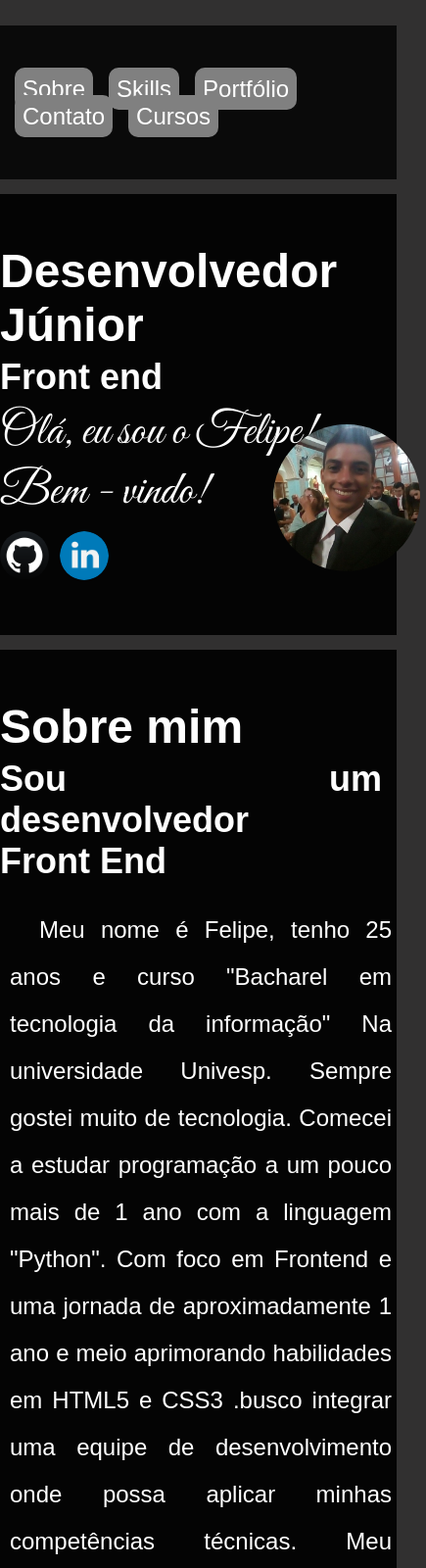
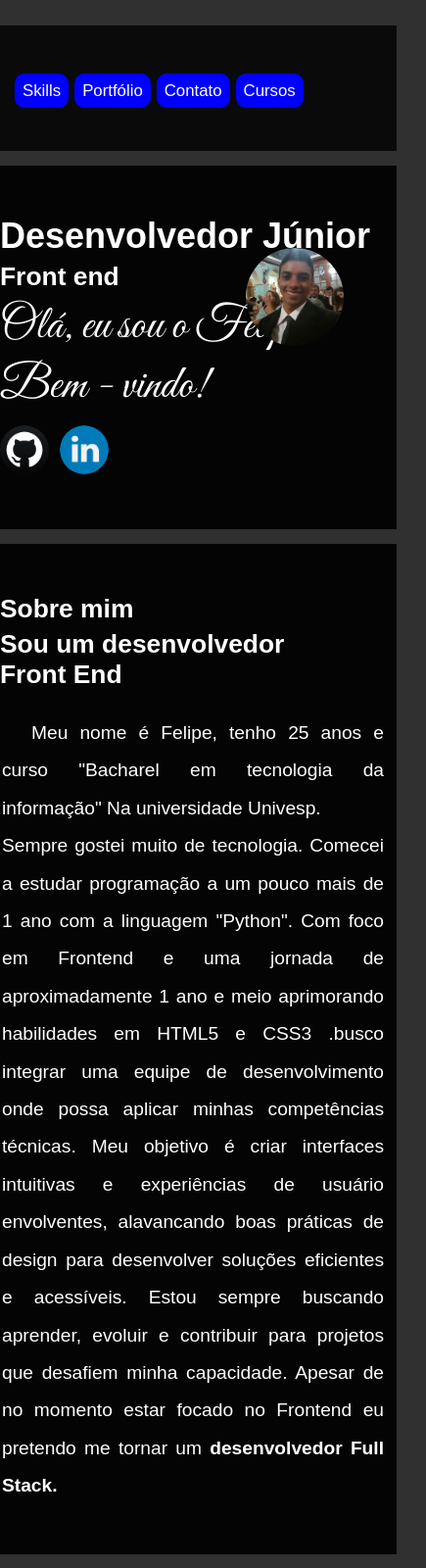
Before and after one commit to Felipe-Andrade-Pereira/meu_portifolio, a plain HTML site: page index.html in a window 390 px wide. Shown: the top 1600 px of the page at 98% size, 435 px wide, since content can reach past the window. Drawn offline with Linux system fonts and the light colour scheme.

Commit message:
responsividade2

```diff
--- a/estilos/media-query.css
+++ b/estilos/media-query.css
@@ -14,9 +14,19 @@
 
     }
 
-    header > nav{
-        padding:0px;
+    header a{
+        font-size: 0.7em;
+        margin: auto;
+        background-color: blue;
+
     }
+
+    header nav > a#sobre{
+        display: none;
+
+
+    }
+
 
     div#historia, div#skills, div#projetos, div#contato, div#contato > div.contato, div#principal>div#inicio, div#projetos > div.portfolio, div#contato > div > div#loc{
         width:100%;
@@ -30,17 +40,31 @@
         padding-left: 0px;
     }
 
+    div#principal > div#inicio > h1,h2{
+        font-size: 1.5em;
+    }
+
     div#principal > div#inicio > img{
-        left:69%;
-        top:50%;
-        height: 150px;
-        width: 150px;
+        left:62%;
+        top:20%;
+        height: 100px;
+        width: 100px;
 
+    }
+
+    div#historia > h1,h2{
+        font-size: 1.1em;
+    }
+
+    div#historia > p{
+        font-size: 0.8em;
+        padding-right: 10px;
+        margin-left: 2px;
     }
 
     div#projetos > div.portfolio  > img.projetos{
         height:400px;
-        width:400px;
+        width:300px;
 
 
     }
@@ -57,7 +81,16 @@
         margin-right: 0px;
         margin: auto;
         padding-left: 0px;
+        font-size: 0.8em;
     }
+
+    div#projetos > div.portfolio  > p > a{
+        background-color: rgba(0, 0, 255, 0.568);
+        font-size: 1em;
+        margin:auto;
+
+    }
+
     div#contato > div > iframe#local{
         display:none;
     }
@@ -67,6 +100,11 @@
     div#contato > div{
         width:100%;
         padding:0px;
+    }
+
+    div#contato > div#local{
+        padding-right: 15px;
+        width: 100%;
     }
 
 
@@ -84,9 +122,11 @@
     div#contato > div.contato > p{
         left:1%;
         top:75%;
+        font-size: 0.8em;
     }
     div#contato > div#local > p{
         left:1%;
         top:60%;
+        font-size: 0.8em;
     }
 }
--- a/index.html
+++ b/index.html
@@ -20,7 +20,8 @@
 <body>
     <header>
          <nav>
-            <a href="#">Sobre</a> <a href="#">Skills</a> <a href="#">Portfólio</a> <a href="">Contato</a> <a id="cursos"href="#">Cursos</a>
+            <a href="#" id="sobre">Sobre</a> <a href="#">Skills</a> <a href="#">Portfólio</a> <a href="">Contato</a>
+            <a id="cursos"href="#">Cursos</a>
          </nav>
 
     </header>
@@ -43,9 +44,9 @@
 
     <div id="historia">
         <h1>Sobre mim</h1>
-        <h2>Sou um desenvolvedor <br>Front End</h2>
+        <h2>Sou um desenvolvedor<br>Front End</h2>
         <p>
-            Meu nome é Felipe, tenho 25 anos e curso "Bacharel em tecnologia da informação" Na universidade Univesp.
+            Meu nome é Felipe, tenho 25 anos e curso "Bacharel em tecnologia da informação" Na universidade Univesp.<br>
             Sempre gostei muito de tecnologia. Comecei a estudar programação a um pouco mais de 1 ano com a linguagem "Python".
             Com foco em Frontend e uma jornada de aproximadamente 1 ano e meio aprimorando habilidades em HTML5 e CSS3 .busco integrar uma equipe de desenvolvimento onde possa aplicar minhas competências técnicas. Meu objetivo é criar interfaces intuitivas e experiências de usuário envolventes, alavancando boas práticas de design para desenvolver soluções eficientes e acessíveis. Estou sempre buscando aprender, evoluir e contribuir para projetos que desafiem minha capacidade. Apesar de no momento estar focado no Frontend eu pretendo me tornar um <strong>desenvolvedor Full Stack.</strong>
         </p>
```
